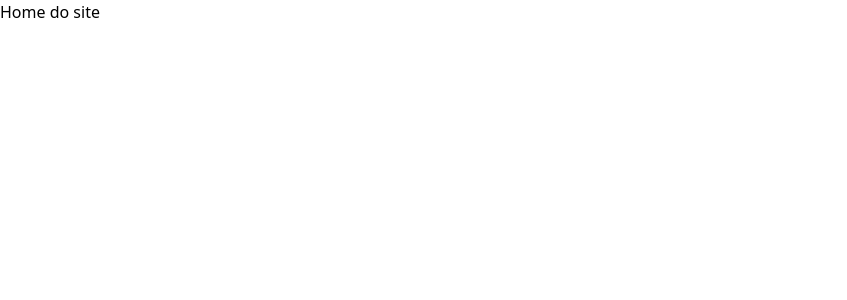
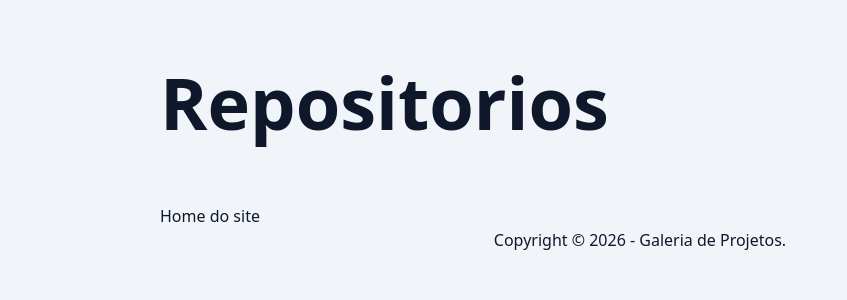
Before and after one commit to A-jota07/dev-junior, a Next.js app: page / in a window 1280 px wide. Shown: the top 300 px of the page, without its empty margins (0-847 px from the left). Built offline with nearby package versions, Linux system fonts and the light colour scheme.

Commit message:
Adicionando um lovo layout para a pagina (Versão 1.0)

```diff
--- a/src/app/layout.tsx
+++ b/src/app/layout.tsx
@@ -1,5 +1,8 @@
 import type { Metadata } from "next";
 import "./globals.css";
+import { Footer } from "@/Components/Footer";
+import { Container } from "@/Components/Container";
+import { Header } from "@/Components/Header";
 
 
 
@@ -17,7 +20,13 @@
     <html
       lang="pt-BR"
     >
-      <body>{children}</body>
+      <body>
+        <Container>
+          <Header />
+        {children}
+        <Footer />
+        </Container>
+        </body>
     </html>
   );
 }
```
